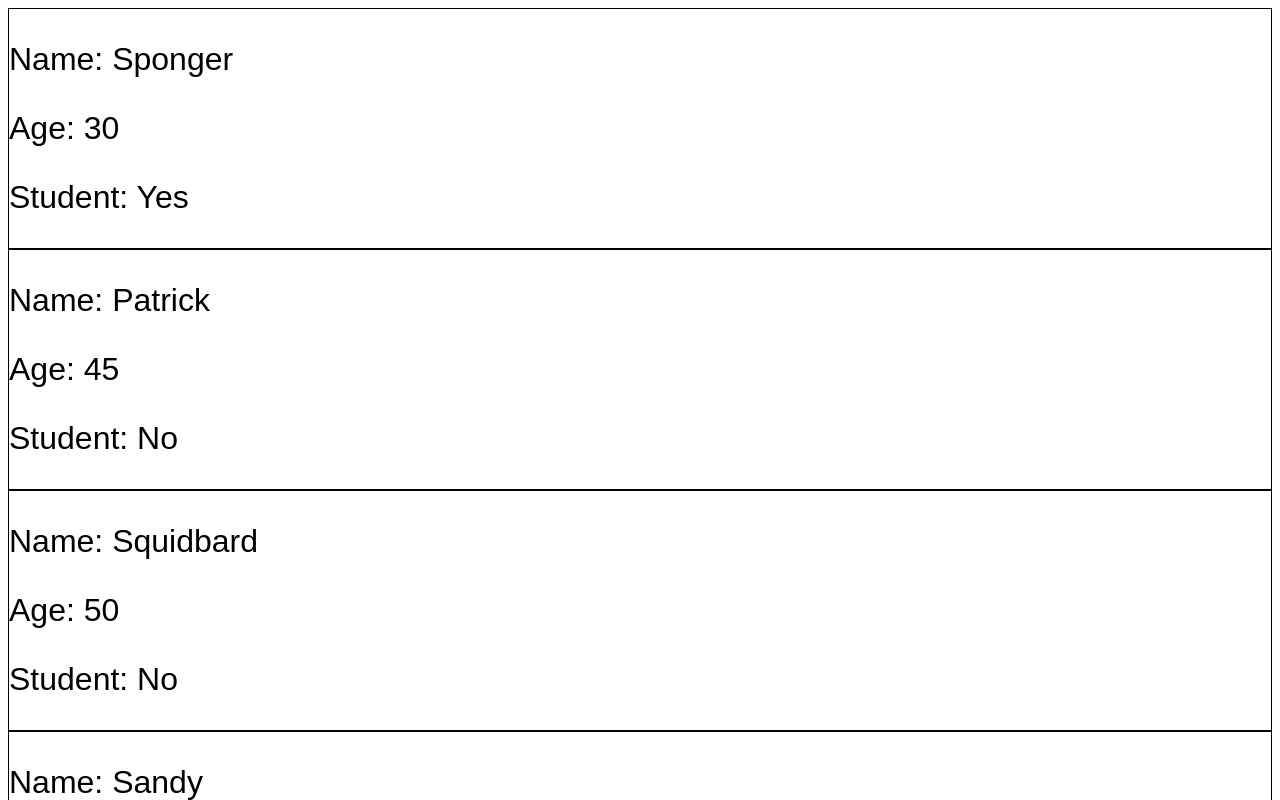
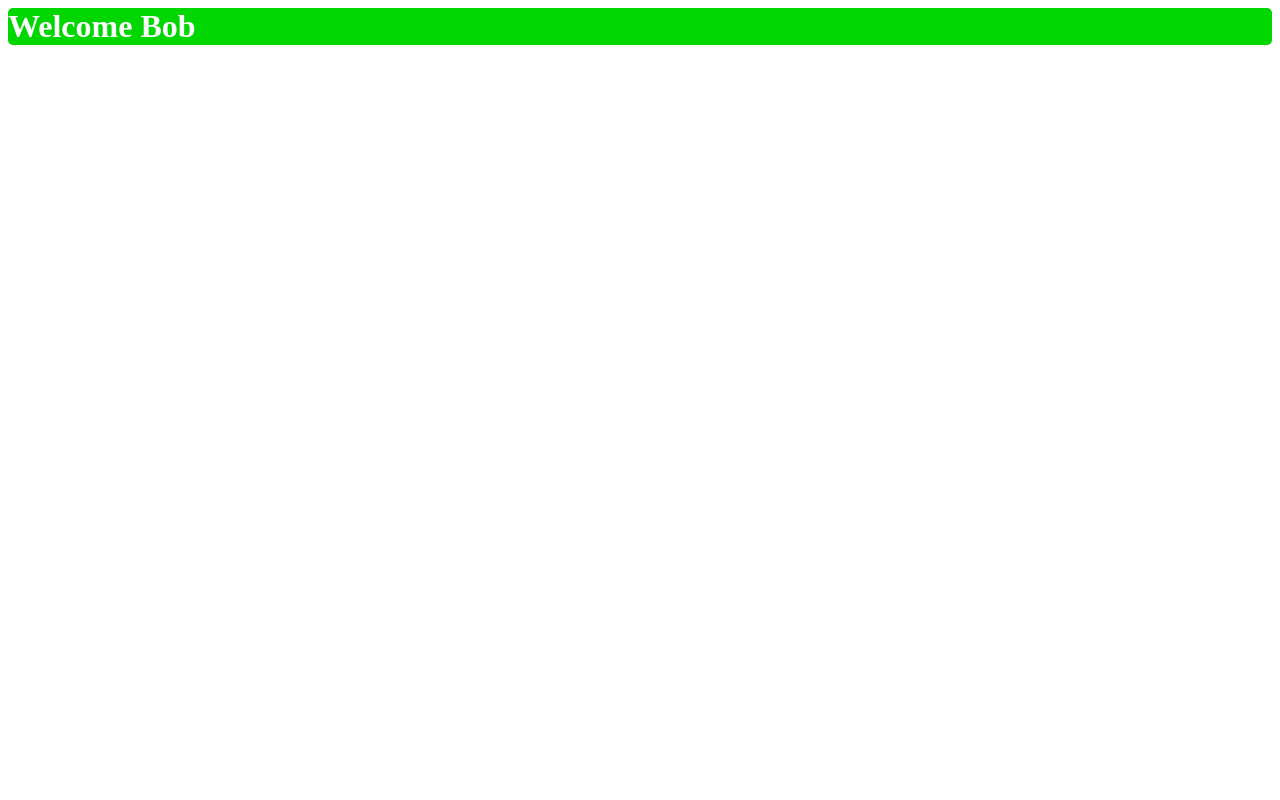
Before and after one commit to imsma/react-practice, a React (Vite) app in the folder my-react-app-2/: page / in a window 1280 px wide. Shown: the top 800 px of the page. Built offline with nearby package versions, Linux system fonts and the light colour scheme.

Commit message:
Conditional Rendering

```diff
--- a/my-react-app-2/src/App.jsx
+++ b/my-react-app-2/src/App.jsx
@@ -1,13 +1,9 @@
-import Student from "./Student.jsx";
+import UserGreeting from "./UserGreeting.jsx";
 
 function App() {
   return (
     <>
-      <Student name="Sponger" age={30} isStudent={true} />
-      <Student name="Patrick" age={45} isStudent={false} />
-      <Student name="Squidbard" age={50} isStudent={false} />
-      <Student name="Sandy" age={27} isStudent={true} />
-      <Student name="Lem" />
+      <UserGreeting isLoggedIn={true} username="Bob" />
     </>
   );
 }
--- /dev/null
+++ b/my-react-app-2/src/UserGreeting.jsx
@@ -0,0 +1,36 @@
+import PropTypes from "prop-types";
+
+function UserGreeting(props) {
+  //   if (props.isLoggedIn) {
+  //     return <h2>Welcome {props.username}</h2>;
+  //   } else {
+  //     return <h2>Please Log in to continue.</h2>;
+  //   }
+
+  //   return props.isLoggedIn ? (
+  //     <h2 className="welcome-message">Welcome {props.username}</h2>
+  //   ) : (
+  //     <h2 className="login-prompt">Please login to continue</h2>
+  //   );
+
+  const welcomeMessage = (
+    <h2 className="welcome-message">Welcome {props.username}</h2>
+  );
+  const loginPrompt = (
+    <h2 className="login-prompt">Please login to continue</h2>
+  );
+
+  return props.isLoggedIn ? welcomeMessage : loginPrompt;
+}
+
+UserGreeting.propTypes = {
+  isLoggedIn: PropTypes.bool,
+  usernme: PropTypes.string,
+};
+
+UserGreeting.defualtProps = {
+  isLoggedIn: false,
+  username: "Guest",
+};
+
+export default UserGreeting;
--- a/my-react-app-2/src/index.css
+++ b/my-react-app-2/src/index.css
@@ -12,3 +12,19 @@
   font-size: 2em;
   border: 1px solid black;
 }
+
+.welcome-message {
+  font-size: 2em;
+  background-color: hsl(120, 100%, 42%);
+  color: white;
+  border-radius: 5px;
+  margin: 0;
+}
+
+.login-prompt {
+  font-size: 2em;
+  background-color: hsl(0, 100%, 42%);
+  color: white;
+  border-radius: 5px;
+  margin: 0;
+}
```
